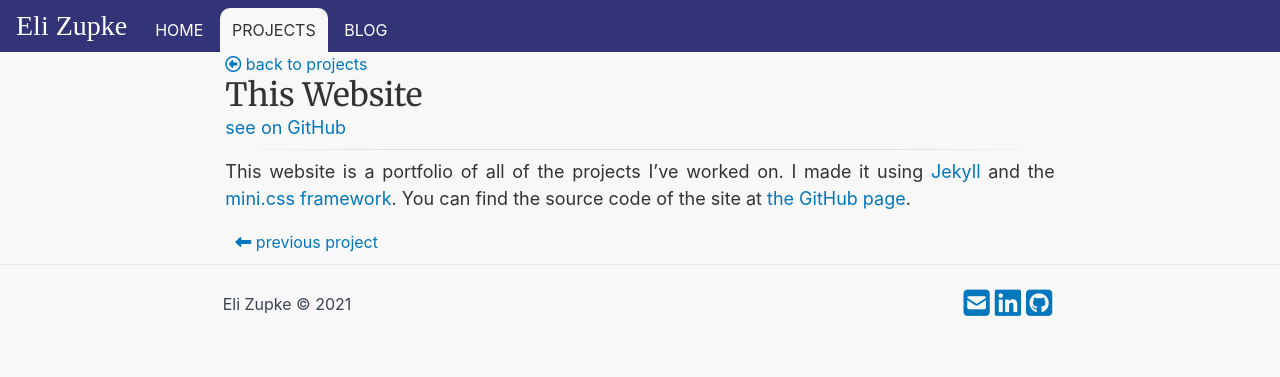
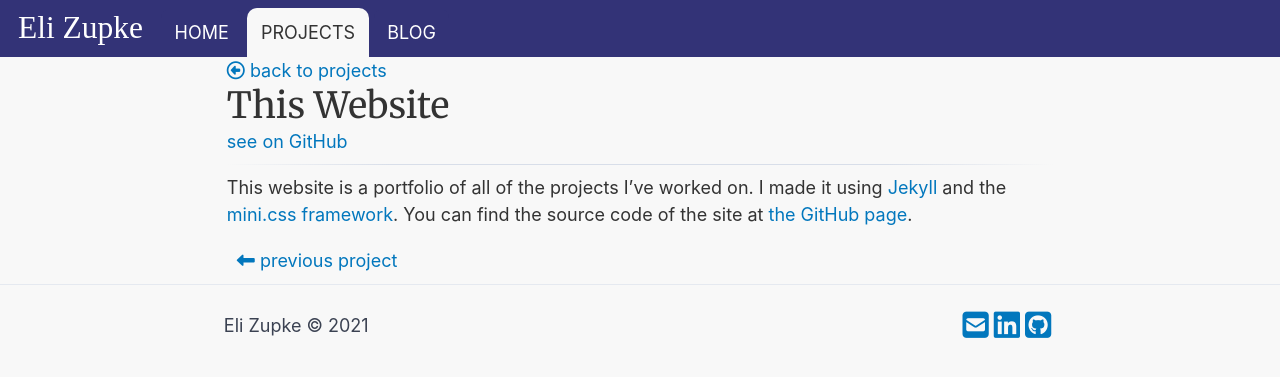
Before and after one commit to Trainzack/trainzack.github.io, a Jekyll site: the page built from _projects/website.md, in a window 1280 px wide. Shown: the top 377 px of the page. Built offline with Jekyll 4.4.1, drawn with Linux system fonts in a browser that asks for light colours; nearby versions of some CDN libraries; some web fonts are replaced.

Commit message:
Removed ugly justification, increased font size in mini.css

```diff
--- a/_sass/flavors/mini-eli.scss
+++ b/_sass/flavors/mini-eli.scss
@@ -8,7 +8,7 @@
   mini.css version: v3.0.1
 */
 //  This flavor is based on the Nord color palette: https://github.com/arcticicestudio/nord
-$base-root-font-size: 16px; // Root font sizing for all elements (`px` only)
+$base-root-font-size: 18px; // Root font sizing for all elements (`px` only)
 $base-line-height: 1.5; // Line height for most elements
 $fore-color: #2e3440; // Text & foreground color
 $secondary-fore-color: #3b4252; // Secondary text & foreground color
--- a/_sass/main.scss
+++ b/_sass/main.scss
@@ -1,7 +1,4 @@
 
-@import "colors";
-
-@import 'flavors/mini-eli';
 
 $font-stack-title: 'Della Respira', serif;
 $font-stack-heading: 'Merriweather', serif;
@@ -18,6 +15,10 @@ $padding: 10px;
 $card-width: ($page-width / $max-cards-per-row) - $padding * 4;
 
 $card-height: $card-width + 120px;
+
+
+@import "colors";
+@import 'flavors/mini-eli';
 
 
 .container {
@@ -80,24 +81,12 @@ body {
 		font-family: $font-stack-heading;
 	}
 
-	h1 {
-		font-size: 2em;
-	}
-
 	a.novisit:visited, .novisit {
 		color: $a-link-color;
 	}
 
-	p, tr {
-		text-align: justify;
-	}
-
-	p, tr, .font-size-normal {
-		font-size: $base-font-size;
-	}
-
 	.smaller-text {
-		font-size: $base-font-size - 2px;
+		font-size: $base-root-font-size - 2px;
 	}
 
 	code {
```
